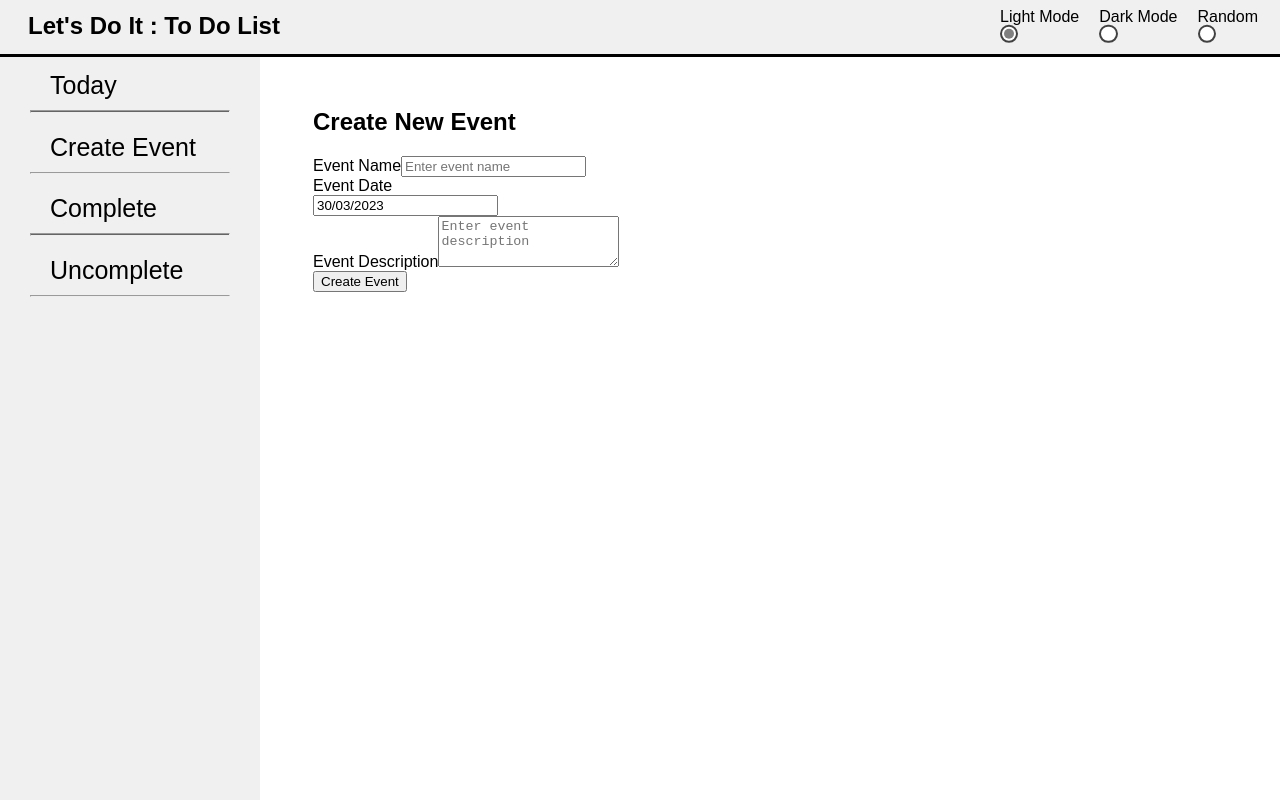
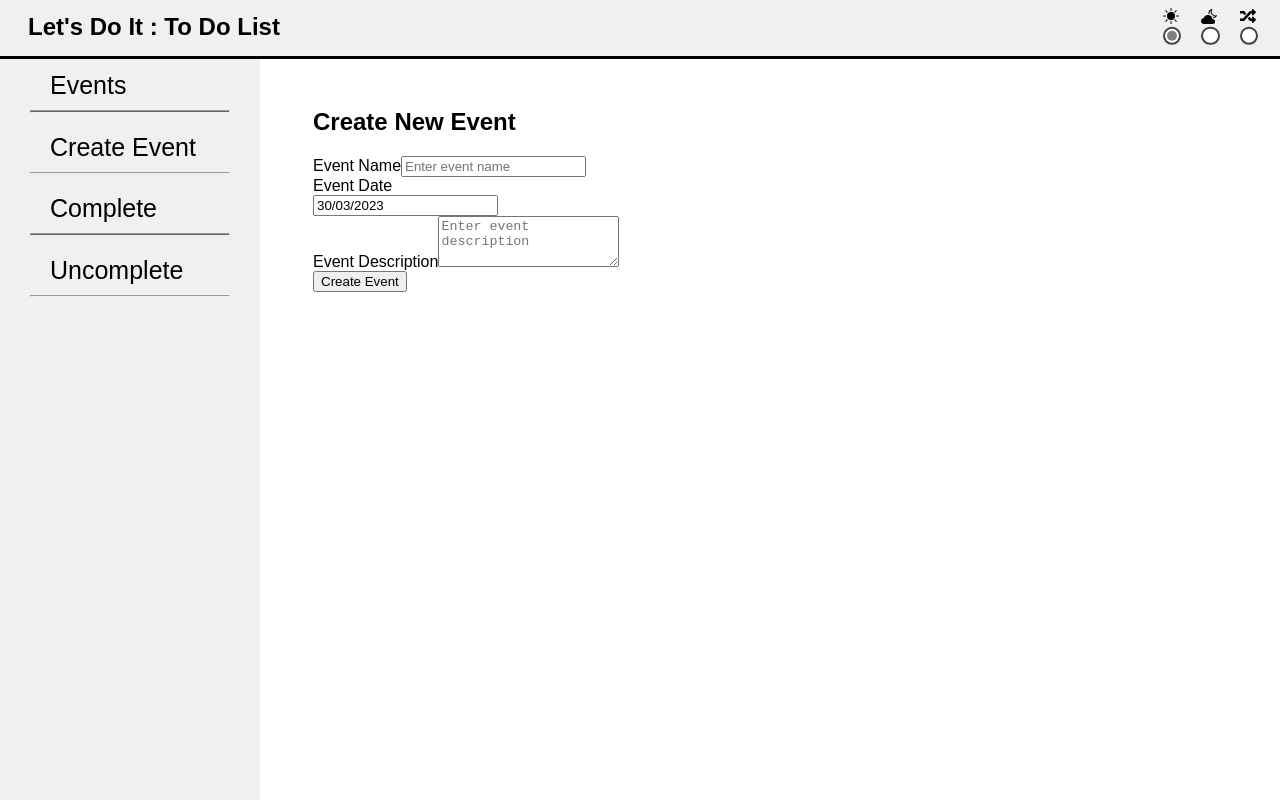
Before and after one commit to pvritFiew/Let-sDoIt-ToDoList, a React (Create React App) app: page /create_event in a window 1280 px wide. Built offline with nearby package versions, Linux system fonts and the light colour scheme.

Commit message:
can add new data to server. And Write a new README.md

```diff
--- a/package.json
+++ b/package.json
@@ -14,6 +14,7 @@
     "react-bootstrap-icons": "^1.10.2",
     "react-datepicker": "^4.11.0",
     "react-dom": "^18.2.0",
+    "react-icons": "^4.8.0",
     "react-router-dom": "^6.10.0",
     "react-scripts": "5.0.1",
     "web-vitals": "^2.1.4"
--- a/src/App.js
+++ b/src/App.js
@@ -1,6 +1,6 @@
 import React from 'react';
 import { Routes, Route } from 'react-router-dom';
-import Home from './Pages/Home'
+import Events from './Pages/Events'
 import Create_event from './Pages/Create_event';
 import Complete from './Pages/complete';
 import Uncomplete from './Pages/uncomplete';
@@ -9,7 +9,7 @@ import './App.css';
 function App() {
   return (
         <Routes>
-            <Route path="/" element={<Home/>}></Route>
+            <Route path="/" element={<Events/>}></Route>
             <Route path="/create_event" element={<Create_event/>}></Route>
             <Route path="/complete" element={<Complete/>}></Route>
             <Route path="/uncomplete" element={<Uncomplete/>}></Route>
--- a/src/Component/Template/template.js
+++ b/src/Component/Template/template.js
@@ -1,6 +1,8 @@
 import React, { useState} from 'react';
 import './template.css'
 import {Link } from 'react-router-dom';
+import {BsFillBrightnessHighFill , BsFillCloudMoonFill}from "react-icons/bs";
+import {FaRandom} from "react-icons/fa"
 
 function Template(props) {
 
@@ -42,18 +44,18 @@ function Template(props) {
             <h2>Let's Do It : To Do List</h2>
             <div className='select_mode'>
 
-              <label>
-                Light Mode
+              <label title="Light Mode">
+                <BsFillBrightnessHighFill style={{color:Color}} />
                 <input type="radio" name="radio" className='bg_mode'value="white" checked={backgroundColor === 'rgb(240, 240, 240)'} onChange={handleBackgroundColorChange} />
               </label>
 
-              <label>
-                Dark Mode
+              <label title="Night Mode">
+                < BsFillCloudMoonFill style={{color:Color}}/>
                 <input type="radio" name="radio" className='bg_mode'value="gray" checked={backgroundColor === 'rgb(34, 34, 34)'} onChange={handleBackgroundColorChange}/>
               </label>
 
-              <label>
-                Random
+              <label title="Random">
+                <FaRandom style={{color:Color}}/>
                 <input type="radio" name="radio" className='bg_mode'value="random" checked={backgroundColor !== 'rgb(240, 240, 240)' && backgroundColor !== 'rgb(34, 34, 34)'} onChange={handleBackgroundColorChange}/>
               </label>
 
@@ -63,7 +65,7 @@ function Template(props) {
       <div className='main'>
       <ul className='navigate' style={{ backgroundColor}}>
   <li className='nav_item' >
-    <Link to="/"style={{color:Color}}>Today</Link>
+    <Link to="/"style={{color:Color}}>Events</Link>
   </li>
   <hr />
   <li className='nav_item'>
--- /dev/null
+++ b/src/Component/organism/event_form.js
@@ -0,0 +1,75 @@
+import React, { useState } from "react";
+import { useNavigate } from "react-router-dom";
+import axios from "axios";
+import DatePicker from "react-datepicker";
+import "react-datepicker/dist/react-datepicker.css";
+
+function EventForm(){
+
+    const [eventName, setEventName] = useState("");
+  const [eventDescription, setEventDescription] = useState("");
+  const [eventDate, setEventDate] = useState(new Date());
+
+  const navigate = useNavigate();
+
+  const handleSubmit = async (e) => {
+    e.preventDefault();
+    const newEvent = {
+      name: eventName,
+      description: eventDescription,
+      date: eventDate,
+      finish: 0,
+    };
+    try {
+      const response = await axios.post("http://localhost:4000/api/events", newEvent);
+      console.log(response.data);
+      navigate.push("/");
+    } catch (err) {
+      console.log(err);
+    }
+  };
+    return(
+        <div className="form-container">
+        <h2>Create New Event</h2>
+        <form onSubmit={handleSubmit}>
+          <div className="form-group">
+            <label htmlFor="eventName">Event Name</label>
+            <input
+              type="text"
+              className="form-control"
+              id="eventName"
+              placeholder="Enter event name"
+              value={eventName}
+              onChange={(e) => setEventName(e.target.value)}
+            />
+          </div>
+          <div className="form-group">
+            <label htmlFor="eventDate">Event Date</label>
+            <br />
+            <DatePicker
+              className="form-control"
+              selected={eventDate}
+              onChange={(date) => setEventDate(date)}
+              dateFormat="dd/MM/yyyy"
+            />
+          </div>
+          <div className="form-group">
+            <label htmlFor="eventDescription">Event Description</label>
+            <textarea
+              className="form-control"
+              id="eventDescription"
+              rows="3"
+              placeholder="Enter event description"
+              value={eventDescription}
+              onChange={(e) => setEventDescription(e.target.value)}
+            ></textarea>
+          </div>
+          <button type="submit" className="btn btn-primary">
+            Create Event
+          </button>
+        </form>
+      </div>
+    );
+}
+
+export default EventForm;
--- a/src/Pages/Create_event.js
+++ b/src/Pages/Create_event.js
@@ -1,76 +1,12 @@
 import React, { useState } from "react";
-import { useNavigate } from "react-router-dom";
-import axios from "axios";
 import Template from "../Component/Template/template";
-import DatePicker from "react-datepicker";
-import "react-datepicker/dist/react-datepicker.css";
+import EventForm from "../Component/organism/event_form";
 
 function Create_event() {
-  const [eventName, setEventName] = useState("");
-  const [eventDescription, setEventDescription] = useState("");
-  const [eventDate, setEventDate] = useState(new Date());
-
-  const navigate = useNavigate();
-
-  const handleSubmit = async (e) => {
-    e.preventDefault();
-    const newEvent = {
-      name: eventName,
-      description: eventDescription,
-      date: eventDate,
-      finish: 0,
-    };
-    try {
-      const response = await axios.post("http://localhost:4000/api/events", newEvent);
-      console.log(response.data);
-      navigate.push("/");
-    } catch (err) {
-      console.log(err);
-    }
-  };
 
   return (
     <Template>
-      <div className="form-container">
-        <h2>Create New Event</h2>
-        <form onSubmit={handleSubmit}>
-          <div className="form-group">
-            <label htmlFor="eventName">Event Name</label>
-            <input
-              type="text"
-              className="form-control"
-              id="eventName"
-              placeholder="Enter event name"
-              value={eventName}
-              onChange={(e) => setEventName(e.target.value)}
-            />
-          </div>
-          <div className="form-group">
-            <label htmlFor="eventDate">Event Date</label>
-            <br />
-            <DatePicker
-              className="form-control"
-              selected={eventDate}
-              onChange={(date) => setEventDate(date)}
-              dateFormat="dd/MM/yyyy"
-            />
-          </div>
-          <div className="form-group">
-            <label htmlFor="eventDescription">Event Description</label>
-            <textarea
-              className="form-control"
-              id="eventDescription"
-              rows="3"
-              placeholder="Enter event description"
-              value={eventDescription}
-              onChange={(e) => setEventDescription(e.target.value)}
-            ></textarea>
-          </div>
-          <button type="submit" className="btn btn-primary">
-            Create Event
-          </button>
-        </form>
-      </div>
+      <EventForm/>
     </Template>
   );
 }
--- a/src/Pages/Home.js
+++ b/src/Pages/Events.js
@@ -3,7 +3,7 @@ import Template from '../Component/Template/template';
 import All_event_show from '../Component/organism/all_event_show';
 import axios from 'axios';
 
-function Home() {
+function Events() {
     const [data, setData] = useState([]);
 
     useEffect(() => {
@@ -28,4 +28,4 @@ function Home() {
     );
   }
 
-  export default Home;
+  export default Events;
```
Also changed, not shown: 2 other files (tests, documents, lock files or other folders).
